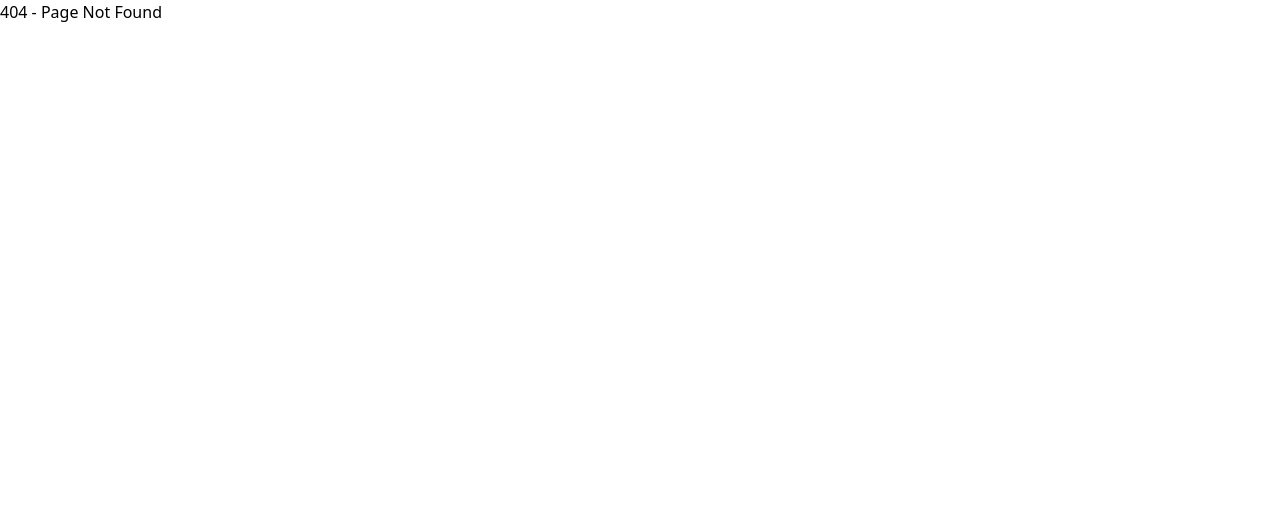
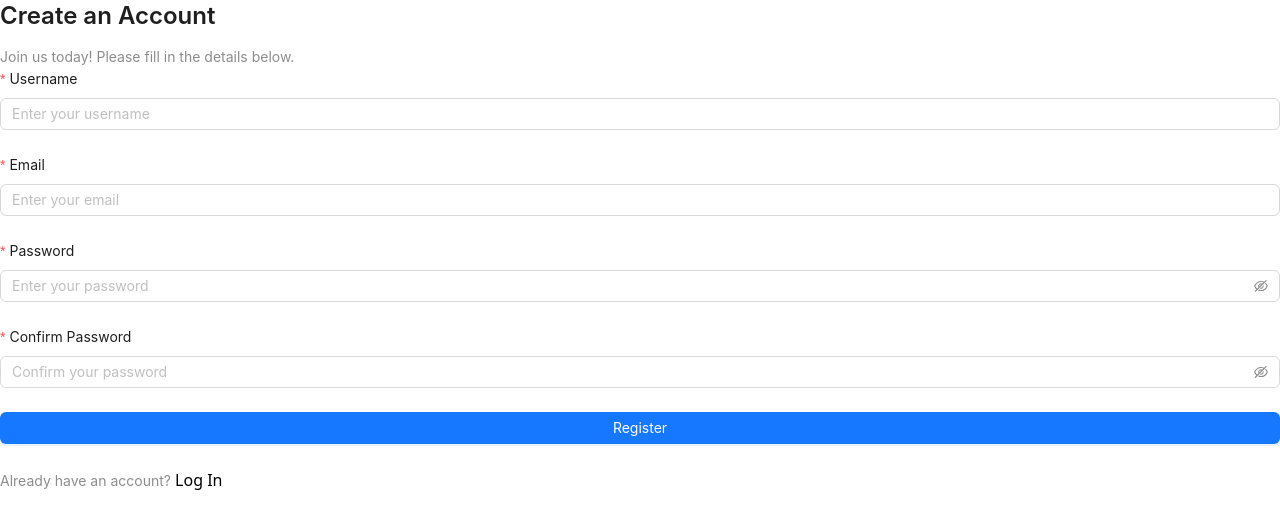
Before and after one commit to Mehedihasan444/marketsphere-frontend, a React (Vite) app: page /signup in a window 1280 px wide. Before the commit this address had no page. Shown: the top 528 px of the page. Built offline with nearby package versions, Linux system fonts and the light colour scheme.

Commit message:
Add Login and Register pages; update routing and integrate TopHeader with login link

```diff
--- /dev/null
+++ b/src/Pages/AuthenticationPages/Login/Login.tsx
@@ -0,0 +1,100 @@
+import React from "react";
+import type { FormProps } from "antd";
+import { Button, Checkbox, Form, Input, Typography } from "antd";
+
+const { Title, Text } = Typography;
+
+type FieldType = {
+  username?: string;
+  password?: string;
+  remember?: boolean;
+};
+
+const onFinish: FormProps<FieldType>["onFinish"] = (values) => {
+  console.log("Success:", values);
+};
+
+const onFinishFailed: FormProps<FieldType>["onFinishFailed"] = (errorInfo) => {
+  console.log("Failed:", errorInfo);
+};
+
+const Login: React.FC = () => {
+  return (
+    <div className="flex justify-center items-center min-h-screen bg-gray-50">
+      <div className="p-8 bg-white shadow-lg rounded-lg max-w-sm w-full">
+        <Title level={3} className="text-center">
+          Welcome Back
+        </Title>
+        <Text className="block text-center mb-6" type="secondary">
+          Please log in to your account
+        </Text>
+        <Form
+          name="basic"
+          layout="vertical"
+          initialValues={{ remember: true }}
+          onFinish={onFinish}
+          onFinishFailed={onFinishFailed}
+          autoComplete="off"
+        >
+          {/* Username Field */}
+          <Form.Item<FieldType>
+            label="Username"
+            name="username"
+            rules={[
+              { required: true, message: "Please input your username!" },
+            ]}
+          >
+            <Input placeholder="Enter your username" />
+          </Form.Item>
+
+          {/* Password Field */}
+          <Form.Item<FieldType>
+            label="Password"
+            name="password"
+            rules={[
+              { required: true, message: "Please input your password!" },
+            ]}
+          >
+            <Input.Password placeholder="Enter your password" />
+          </Form.Item>
+
+          {/* Remember Me and Forgot Password */}
+          <div className="flex justify-between items-center mb-4">
+            <Form.Item<FieldType>
+              name="remember"
+              valuePropName="checked"
+              noStyle
+            >
+              <Checkbox>Remember me</Checkbox>
+            </Form.Item>
+            <a href="/forgot-password" className="text-blue-500">
+              Forgot Password?
+            </a>
+          </div>
+
+          {/* Submit Button */}
+          <Form.Item>
+            <Button
+              type="primary"
+              htmlType="submit"
+              block
+              className="font-semibold"
+            >
+              Log In
+            </Button>
+          </Form.Item>
+        </Form>
+
+        {/* Sign Up Link */}
+        <div className="text-center mt-4">
+          <Text type="secondary">Don't have an account?</Text>{" "}
+          <a href="/signup" className="text-blue-500">
+            Sign Up
+          </a>
+        </div>
+      </div>
+    </div>
+  );
+};
+
+export default Login;
--- /dev/null
+++ b/src/Pages/AuthenticationPages/Register/Register.tsx
@@ -0,0 +1,123 @@
+import React from "react";
+import type { FormProps } from "antd";
+import { Button, Form, Input, Typography } from "antd";
+
+const { Title, Text } = Typography;
+
+type FieldType = {
+  username?: string;
+  email?: string;
+  password?: string;
+  confirmPassword?: string;
+};
+
+const onFinish: FormProps<FieldType>["onFinish"] = (values) => {
+  console.log("Success:", values);
+};
+
+const onFinishFailed: FormProps<FieldType>["onFinishFailed"] = (errorInfo) => {
+  console.log("Failed:", errorInfo);
+};
+
+const Register: React.FC = () => {
+  return (
+    <div className="flex justify-center items-center min-h-screen bg-gray-50">
+      <div className="p-8 bg-white shadow-lg rounded-lg max-w-sm w-full">
+        <Title level={3} className="text-center">
+          Create an Account
+        </Title>
+        <Text className="block text-center mb-6" type="secondary">
+          Join us today! Please fill in the details below.
+        </Text>
+        <Form
+          name="register"
+          layout="vertical"
+          initialValues={{ remember: true }}
+          onFinish={onFinish}
+          onFinishFailed={onFinishFailed}
+          autoComplete="off"
+        >
+          {/* Username Field */}
+          <Form.Item<FieldType>
+            label="Username"
+            name="username"
+            rules={[
+              { required: true, message: "Please input your username!" },
+              { min: 3, message: "Username must be at least 3 characters." },
+            ]}
+          >
+            <Input placeholder="Enter your username" />
+          </Form.Item>
+
+          {/* Email Field */}
+          <Form.Item<FieldType>
+            label="Email"
+            name="email"
+            rules={[
+              { required: true, message: "Please input your email!" },
+              { type: "email", message: "Please enter a valid email address." },
+            ]}
+          >
+            <Input placeholder="Enter your email" />
+          </Form.Item>
+
+          {/* Password Field */}
+          <Form.Item<FieldType>
+            label="Password"
+            name="password"
+            rules={[
+              { required: true, message: "Please input your password!" },
+              { min: 6, message: "Password must be at least 6 characters." },
+            ]}
+          >
+            <Input.Password placeholder="Enter your password" />
+          </Form.Item>
+
+          {/* Confirm Password Field */}
+          <Form.Item<FieldType>
+            label="Confirm Password"
+            name="confirmPassword"
+            dependencies={["password"]}
+            rules={[
+              { required: true, message: "Please confirm your password!" },
+              ({ getFieldValue }) => ({
+                validator(_, value) {
+                  if (!value || getFieldValue("password") === value) {
+                    return Promise.resolve();
+                  }
+                  return Promise.reject(
+                    new Error("The passwords do not match!")
+                  );
+                },
+              }),
+            ]}
+          >
+            <Input.Password placeholder="Confirm your password" />
+          </Form.Item>
+
+          {/* Submit Button */}
+          <Form.Item>
+            <Button
+              type="primary"
+              htmlType="submit"
+              block
+              className="font-semibold"
+            >
+              Register
+            </Button>
+          </Form.Item>
+        </Form>
+
+        {/* Already Have an Account */}
+        <div className="text-center mt-4">
+          <Text type="secondary">Already have an account?</Text>{" "}
+          <a href="/login" className="text-blue-500">
+            Log In
+          </a>
+        </div>
+      </div>
+    </div>
+  );
+};
+
+export default Register;
--- a/src/Pages/MainPages/Home/Header/TopHeader.tsx
+++ b/src/Pages/MainPages/Home/Header/TopHeader.tsx
@@ -2,6 +2,7 @@ import { Input } from "antd";
 import { CiUser } from "react-icons/ci";
 import Cart from "../../../../Components/Cart";
 import Wishlist from "../../../../Components/Wishlist";
+import { Link } from "react-router-dom";
 
 const { Search } = Input;
 const TopHeader = () => {
@@ -26,6 +27,7 @@ const TopHeader = () => {
           />
         </div>
         <div className="col-span-1 flex gap-4 justify-between items-center">
+          <Link to="/login">
           <div className="flex justify-between items-center gap-2">
             <CiUser size={30} />
             <div className="">
@@ -33,6 +35,7 @@ const TopHeader = () => {
               <h4 className="text-sm font-semibold">Account</h4>
             </div>
           </div>
+          </Link>
           <div className="flex justify-between items-center gap-2">
        <Wishlist/>
           </div>
--- a/src/Routes/Routes.tsx
+++ b/src/Routes/Routes.tsx
@@ -2,6 +2,8 @@ import { createBrowserRouter } from "react-router-dom";
 import Home from "../Pages/MainPages/Home/Home";
 import Dashboard from "../Layout/Dashboard";
 import SuspenseWrapper from "../Utils/SuspenseWrapper";
+import Login from "../Pages/AuthenticationPages/Login/Login";
+import Register from "../Pages/AuthenticationPages/Register/Register";
 
 // Router configuration
 const router = createBrowserRouter([
@@ -22,6 +24,16 @@ const router = createBrowserRouter([
     element: <Dashboard />,
     children: [],
   },
+  {
+    path: "/login",
+    element: <Login />,
+    errorElement: <div>404-Page Not Found</div>,
+  },
+  {
+    path: "/signup",
+    element: <Register />,
+    errorElement: <div>404-Page Not Found</div>,
+  },
 ]);
 
 export default router;
```
